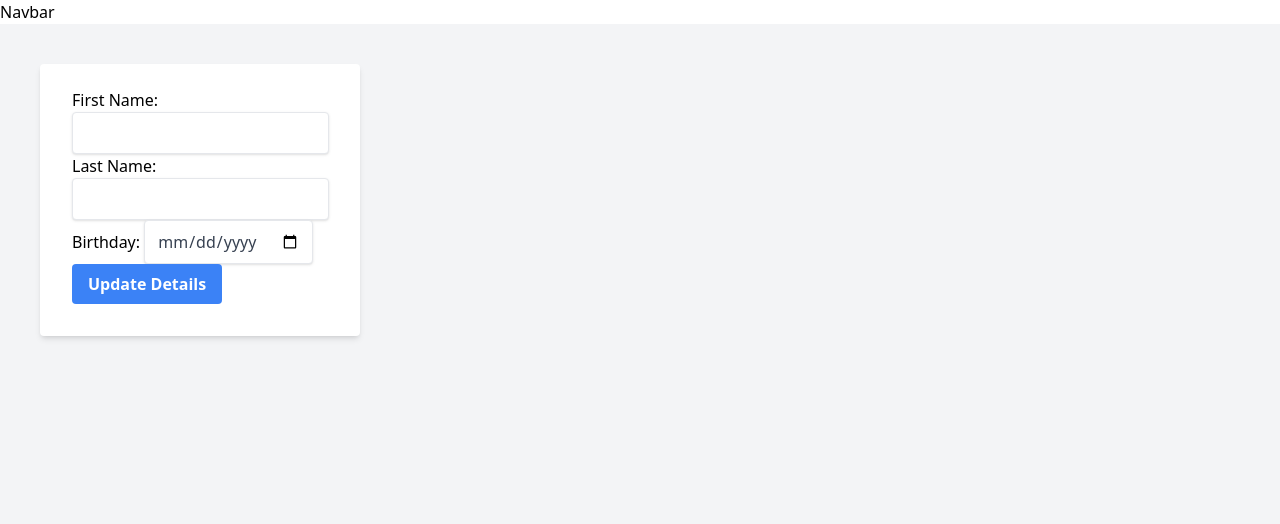
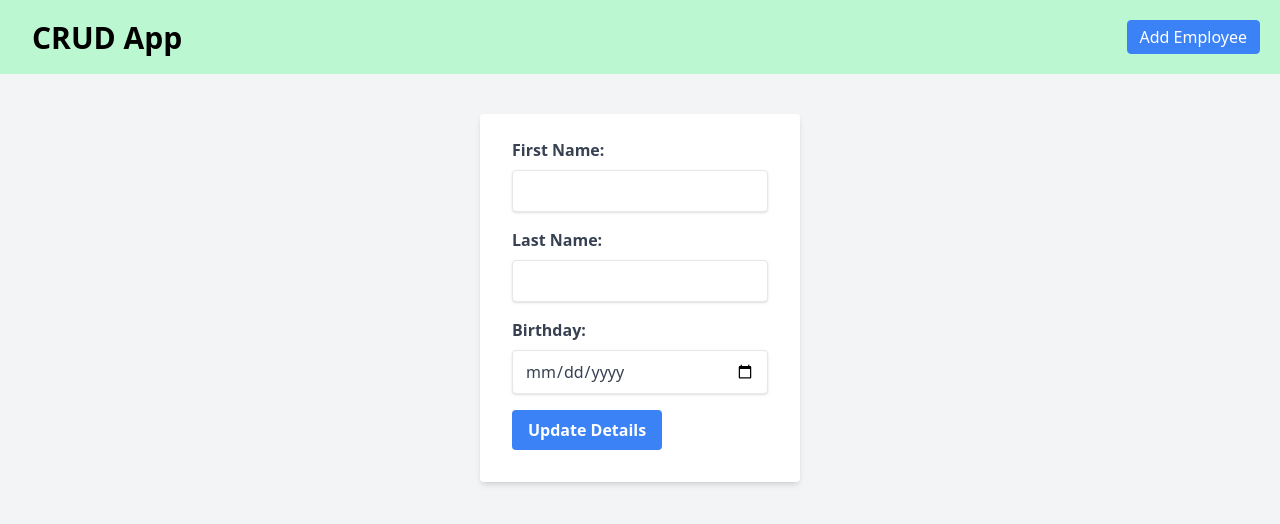
Before and after one commit to kk-2503/crud-app, a Next.js app: page /employees/edit/1 in a window 1280 px wide. Shown: the top 524 px of the page. Built offline with nearby package versions, Linux system fonts and the light colour scheme; no server answers; the database is empty.

Commit message:
modifying style

```diff
--- a/components/EmployeeForm.js
+++ b/components/EmployeeForm.js
@@ -125,33 +125,45 @@ export function EmployeeForm() {
 	return (
 		<div className="w-full max-w-xs">
 			<form onSubmit={handleSubmit} className="bg-white shadow-md rounded px-8 pt-6 pb-8 mb-4">
-				<label htmlFor="first-name">First Name: </label>
+				<div className="mb-4">
+					<label htmlFor="first-name" className="block text-gray-700 text-base font-bold mb-2">
+						First Name:
+					</label>
 					<input
 						type="text"
 						name="first-name"
 						value={employee.first_name}
 						onChange={e => setEmployee({ ...employee, first_name: e.target.value })}
-					className="shadow border rounded py-2 px-3 text-gray-700"
+						className="shadow appearance-none border rounded w-full py-2 px-3 text-gray-700 focus:outline-none focus:shadow-outline"
 					/>
+				</div>
 
-				<label htmlFor="last-name">Last Name: </label>
+				<div className="mb-4">
+					<label htmlFor="last-name" className="block text-gray-700 text-base font-bold mb-2">
+						Last Name:
+					</label>
 					<input
 						type="text"
 						name="last-name"
 						value={employee.last_name}
 						onChange={e => setEmployee({ ...employee, last_name: e.target.value })}
-					className="shadow border rounded py-2 px-3 text-gray-700"
+						className="shadow appearance-none border rounded w-full py-2 px-3 text-gray-700 focus:outline-none focus:shadow-outline"
 					/>
+				</div>
 
-				<label htmlFor="birthday">Birthday: </label>
+				<div className="mb-4">
+					<label htmlFor="birthday" className="block text-gray-700 text-base font-bold mb-2">
+						Birthday:{' '}
+					</label>
 					<input
 						type="date"
 						id="birthday"
 						name="birthday"
 						value={employee.birthday || ''}
 						onChange={e => setEmployee({ ...employee, birthday: e.target.value })}
-					className="shadow border rounded py-2 px-3 text-gray-700"
+						className="shadow appearance-none border rounded w-full py-2 px-3 text-gray-700 focus:outline-none focus:shadow-outline"
 					/>
+				</div>
 
 				<button className="bg-blue-500 hover:bg-blue-700 py-2 px-4 rounded focus:outline-none focus:shadow-outline font-bold text-white">
 					{router.query.id ? 'Update Details' : 'Add Employee'}
--- a/components/Layout.js
+++ b/components/Layout.js
@@ -1,11 +1,12 @@
 import { ToastContainer } from 'react-toastify';
+import { Navbar } from './Navbar';
 
 export function Layout({ children }) {
 	return (
 		<>
-			<h1>Navbar</h1>
+			<Navbar />
 
-			<div className="bg-gray-100 h-screen p-10">
+			<div className="bg-gray-100 h-screen p-10 mw-200">
 				<div className="container mx-auto h-full">{children}</div>
 			</div>
 			<ToastContainer />
--- /dev/null
+++ b/components/Navbar.js
@@ -0,0 +1,20 @@
+import Link from 'next/link';
+
+export function Navbar() {
+	return (
+		<ul className="flex justify-between bg-green-200">
+			<li className="ml-5">
+				<Link href="/">
+					<h1 className="px-3 font-bold text-3xl mt-5">CRUD App</h1>
+				</Link>
+			</li>
+			<li className="mr-5">
+				<Link
+					href="/new"
+					className="inline-block bg-blue-500 hover:bg-blue-700 focus:shadow-outline border border-blue-500 rounded my-5 py-1 px-3 bg-blue-500 text-white">
+					Add Employee
+				</Link>
+			</li>
+		</ul>
+	);
+}
--- a/package.json
+++ b/package.json
@@ -9,6 +9,9 @@
     "lint": "next lint"
   },
   "dependencies": {
+    "@fortawesome/fontawesome-svg-core": "^6.4.2",
+    "@fortawesome/free-solid-svg-icons": "^6.4.2",
+    "@fortawesome/react-fontawesome": "^0.2.0",
     "@tanstack/react-query": "^4.35.3",
     "autoprefixer": "10.4.15",
     "eslint": "8.49.0",
--- a/pages/_app.js
+++ b/pages/_app.js
@@ -1,5 +1,11 @@
 import '@/styles/globals.css';
 import 'react-toastify/dist/ReactToastify.css';
+
+// Font Awesome
+import { config } from '@fortawesome/fontawesome-svg-core';
+import '@fortawesome/fontawesome-svg-core/styles.css';
+
+config.autoAddCss = false;
 
 export default function App({ Component, pageProps }) {
 	return <Component {...pageProps} />;
--- a/pages/about.js
+++ /dev/null
@@ -1,7 +0,0 @@
-import React from 'react';
-
-function about() {
-	return <div>about page</div>;
-}
-
-export default about;
--- a/pages/index.js
+++ b/pages/index.js
@@ -1,18 +1,56 @@
 import React from 'react';
 import Link from 'next/link';
+import { useRouter } from 'next/router';
+
+import { FontAwesomeIcon } from '@fortawesome/react-fontawesome';
+import { faTrash } from '@fortawesome/free-solid-svg-icons';
 
 import { Layout } from '@/components/Layout';
 
 function homePage({ employees }) {
+	const router = useRouter();
+
+	const handleDelete = async id => {
+		// DELETE
+		const res = await fetch('/api/employees/' + id, {
+			method: 'DELETE'
+		})
+			.then(res => {
+				if (!res.ok) {
+					throw Error(res.status);
+				}
+			})
+			.then(() => {
+				console.log('Employee deleted');
+			})
+			.catch(err => {
+				console.error(err);
+			});
+
+		router.push('/');
+	};
+
 	return (
 		<Layout>
-			{employees.map(empl => (
-				<Link href={`/employees/${empl.id}`} key={empl.id}>
-					<div className="border border-gray-200 shadow-md p-6">
-						<h1>{empl.first_name + ' ' + empl.last_name}</h1>
-					</div>
-				</Link>
-			))}
+			{employees.length === 0 ? (
+				<h1 className="text-center text-2xl font-bold">No employees</h1>
+			) : (
+				<div className="grid gap-3 grid-cols-1 md:grid-cols-2">
+					{employees.map(empl => (
+						<div
+							key={empl.id}
+							className="flex text-center border border-gray-200 shadow-md p-6 justify-between">
+							<Link href={`/employees/${empl.id}`}>
+								<h1 className="text-2xl">{empl.first_name + ' ' + empl.last_name}</h1>
+							</Link>
+
+							<button className="justify-center" onClick={() => handleDelete(empl.id)}>
+								<FontAwesomeIcon icon={faTrash} size="lg" />
+							</button>
+						</div>
+					))}
+				</div>
+			)}
 		</Layout>
 	);
 }
--- a/pages/new.js
+++ b/pages/new.js
@@ -6,7 +6,9 @@ import { Layout } from '@/components/Layout';
 function addEmployee() {
 	return (
 		<Layout>
-			<EmployeeForm />
+			<div className="grid place-items-center">
+				<EmployeeForm />
+			</div>
 		</Layout>
 	);
 }
```
Also changed, not shown: 1 other file (tests, documents, lock files or other folders). Lines whose indentation alone changed are shown as unchanged.
